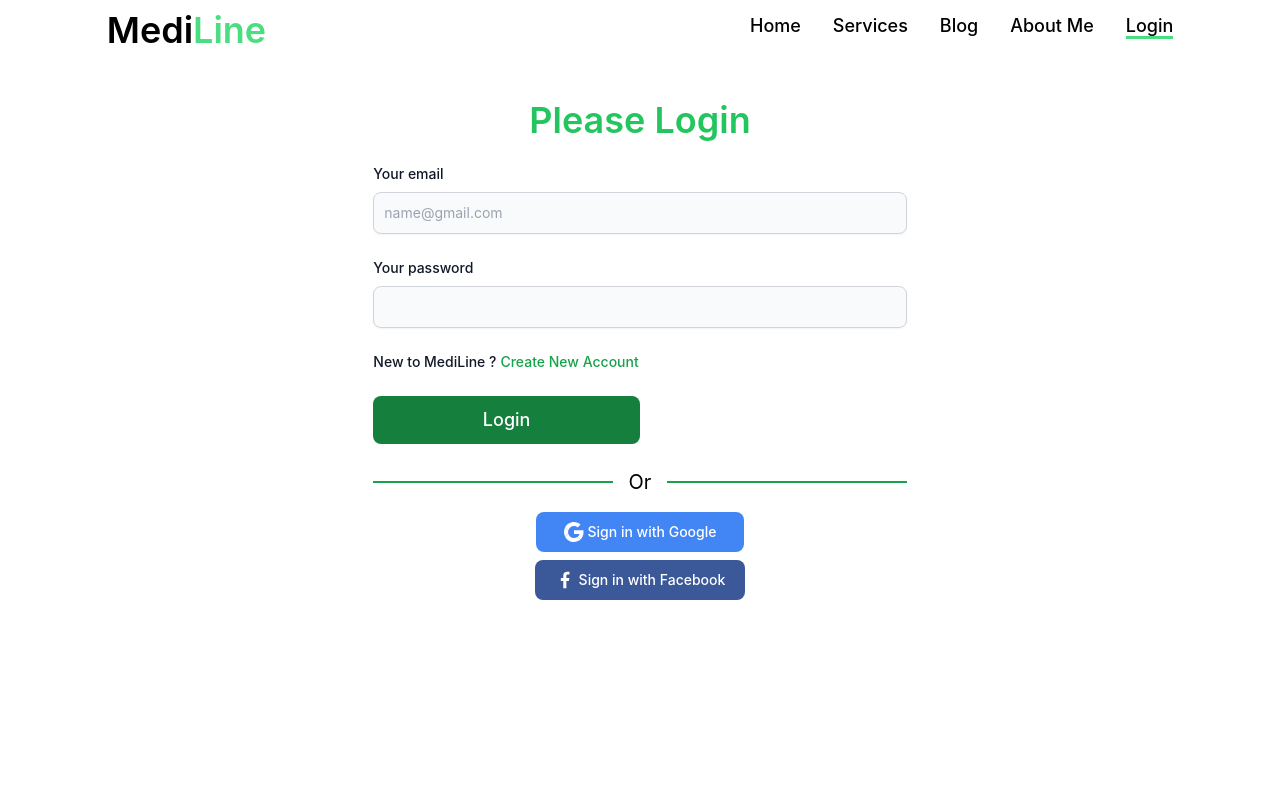
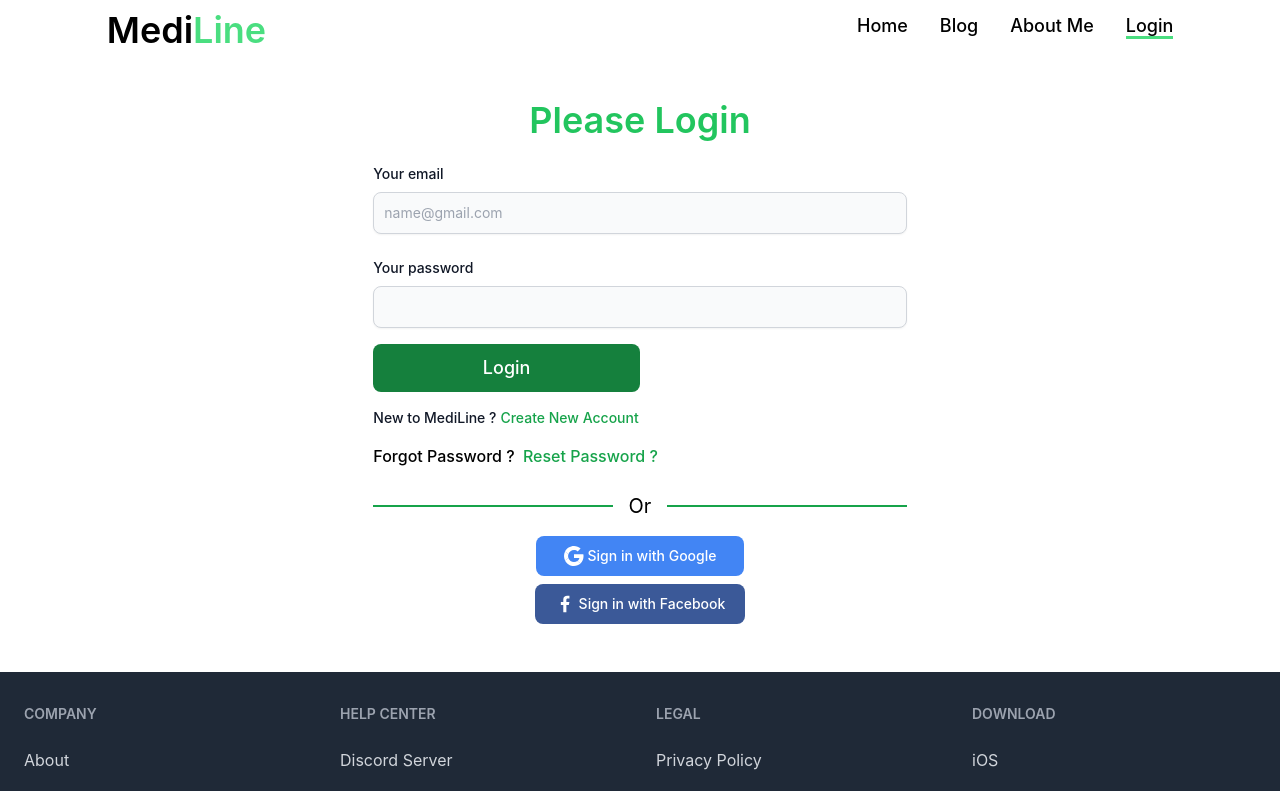
Before and after one commit to Rahad-khan/mediline, a React (Create React App) app: page /login in a window 1280 px wide. Shown: the top 791 px of the page. Built offline with nearby package versions, Linux system fonts and the light colour scheme; no server answers.

Commit message:
react toast Addedde

```diff
--- a/package.json
+++ b/package.json
@@ -14,6 +14,7 @@
     "react-responsive-carousel": "^3.2.23",
     "react-router-dom": "^6.3.0",
     "react-scripts": "5.0.1",
+    "react-toastify": "^8.2.0",
     "web-vitals": "^2.1.4"
   },
   "scripts": {
--- a/src/App.js
+++ b/src/App.js
@@ -9,6 +9,7 @@ import Error from './components/Error/Error';
 import Login from './components/Login/Login';
 import Register from './components/Register/Register';
 import RequireAuth from './components/RequireAuth/RequireAuth';
+import Footer from './components/Footer/Footer';
 
 function App() {
   return (
@@ -28,6 +29,7 @@ function App() {
         <Route path='/register' element={<Register/>}></Route>
         <Route path='*' element={<Error/>}></Route>
       </Routes>
+      <Footer></Footer>
     </div>
   );
 }
--- a/src/components/Header/Header.js
+++ b/src/components/Header/Header.js
@@ -39,9 +39,6 @@ const Header = () => {
                 </CustomLink>
               </li>
               <li className="mb-2">
-                <a href="home#services">Services</a>
-              </li>
-              <li className="mb-2">
                 <CustomLink
                   to="/blog">
                   Blog
--- a/src/components/Home/Home.js
+++ b/src/components/Home/Home.js
@@ -1,5 +1,4 @@
 import React from 'react';
-import Footer from '../Footer/Footer';
 import Services from '../Services/Services';
 import Sliders from '../Sliders/Sliders';
 import WhyUSe from '../WhyUse/WhyUSe';
@@ -14,7 +13,6 @@ const Home = () => {
             <WhyUSe></WhyUSe>
             </section>
             </main>
-            <Footer></Footer>
         </>
     );
 };
--- a/src/components/Login/Login.js
+++ b/src/components/Login/Login.js
@@ -1,33 +1,56 @@
-import React from "react";
+import React, { useRef } from "react";
 import { Link, useLocation, useNavigate } from "react-router-dom";
-import { useSignInWithEmailAndPassword } from 'react-firebase-hooks/auth';
+import {
+  useSignInWithEmailAndPassword,
+  useSendPasswordResetEmail,
+} from "react-firebase-hooks/auth";
 import auth from "../../firebase.init";
 import Loading from "../Loading/Loading";
 import SignIn from "../SignIn/SignIn";
+import { ToastContainer, toast } from 'react-toastify';
+import 'react-toastify/dist/ReactToastify.css';
 
 const Login = () => {
-    const [
-        signInWithEmailAndPassword,
-        user,
-        loading,
-        signInError,
-      ] = useSignInWithEmailAndPassword(auth);
+  const emailRef = useRef("");
+  const [signInWithEmailAndPassword, user, loading, signInError] =
+    useSignInWithEmailAndPassword(auth);
+  const [sendPasswordResetEmail, sending, error] =
+    useSendPasswordResetEmail(auth);
+  let navigate = useNavigate();
 
-    let navigate = useNavigate();
   let location = useLocation();
+
   let from = location.state?.from?.pathname || "/";
+
+
   const handleLogIn = (event) => {
     event.preventDefault();
     const email = event.target.email.value;
     const password = event.target.password.value;
     signInWithEmailAndPassword(email, password);
+  };
+
+  const handleResetPassword = async () => {
+    const email = emailRef.current.value;
+    if(email){
+      await sendPasswordResetEmail(email);
+      toast('Snet Reset Email Succesfully !!!')
     }
-  if(user) {
+    else {
+      toast("Please Give Email First")
+    }
+    console.log(email);
+  };
+
+
+  if (user) {
     navigate(from, { replace: true });
   }
   return (
     <div className="my-10 md:w-5/6 mx-auto">
-      <h1 className="text-center text-4xl text-green-500 font-semibold mb-6">Please Login</h1>
+      <h1 className="text-center text-4xl text-green-500 font-semibold mb-6">
+        Please Login
+      </h1>
       <div className="md:w-1/2 mx-auto w-5/6">
         <form onSubmit={handleLogIn}>
           <div className="mb-6">
@@ -38,6 +61,7 @@ const Login = () => {
               Your email
             </label>
             <input
+              ref={emailRef}
               type="email"
               id="email"
               className="shadow-sm bg-gray-50 border border-gray-300 text-gray-900 text-sm rounded-lg  focus:outline-green-300 block w-full p-2.5"
@@ -45,7 +69,7 @@ const Login = () => {
               required
             />
           </div>
-          <div className="mb-6">
+          <div className="mb-2">
             <label
               htmlFor="password"
               className="block mb-2 text-sm font-medium text-gray-900 dark:text-gray-300"
@@ -59,22 +83,8 @@ const Login = () => {
               required
             />
           </div>
-          {
-              loading && <Loading></Loading>
-          }
-
-          <div className="text-sm mb-6">
-            <label
-              htmlFor="terms"
-              className="font-medium text-gray-900 dark:text-gray-300"
-            >
-              New to MediLine ?
-              <Link className="text-green-600 hover:underline ml-1" to='/register'>
-                Create New Account
-              </Link>
-            </label>
-          </div>
-          <p className="text-red-700 mb-4">{signInError?.message}</p>
+          {(loading ||sending) && <Loading></Loading>}
+          <p className="text-red-700 mb-4">{signInError?.message || error?.message}</p>
           <button
             type="submit"
             className="text-white bg-green-700 hover:bg-green-800 focus:ring-4 focus:outline-none focus:ring-green-300 font-medium rounded-lg text-lg w-1/2 block px-6 py-2.5 text-center"
@@ -82,8 +92,33 @@ const Login = () => {
             Login
           </button>
         </form>
+        <div className="text-sm my-4">
+          <label
+            htmlFor="terms"
+            className="font-medium text-gray-900 dark:text-gray-300"
+          >
+            New to MediLine ?
+            <Link
+              className="text-green-600 hover:underline ml-1"
+              to="/register"
+            >
+              Create New Account
+            </Link>
+          </label>
+        </div>
+        <div className="text-md font-medium mb-2">
+          <span>Forgot Password ? </span>
+          <button
+            onClick={handleResetPassword}
+            className="text-green-600 hover:underline ml-1"
+            to="/register"
+          >
+            Reset Password ?
+          </button>
+        </div>
         <SignIn></SignIn>
       </div>
+      <ToastContainer />
     </div>
   );
 };
--- a/src/components/Services/Services.js
+++ b/src/components/Services/Services.js
@@ -9,7 +9,7 @@ const Services = () => {
         .then(data => setServices(data))
     }, [])
     return (
-        <div id='services'>
+        <div>
             <h1 className='text-center text-3xl md:text-4xl font-bold text-green-500 mb-6'> <span className='border-b-4 border-green-600'>Services</span> </h1>
             <div className='grid sm:grid-cols-2 md:grid-cols-3 gap-4 my-10'>
                 {
--- a/src/components/SignIn/SignIn.js
+++ b/src/components/SignIn/SignIn.js
@@ -15,7 +15,6 @@ const SignIn = () => {
   let navigate = useNavigate();
   let location = useLocation();
   let from = location.state?.from?.pathname || "/";
-  console.log(fbUser);
   // error Element
   let errorElement;
   let processing;
```
Also changed, not shown: 1 other file (tests, documents, lock files or other folders). Lines whose indentation alone changed are shown as unchanged.
